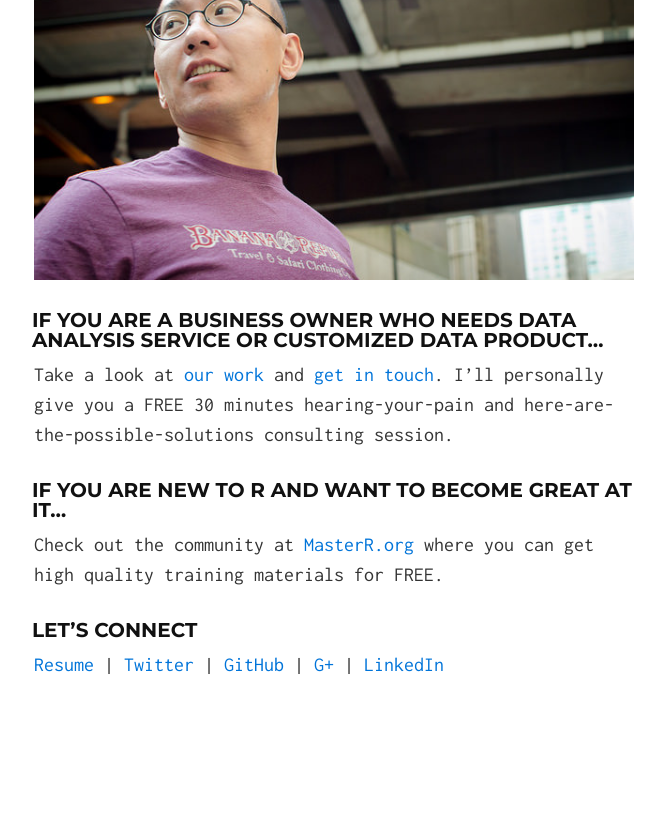
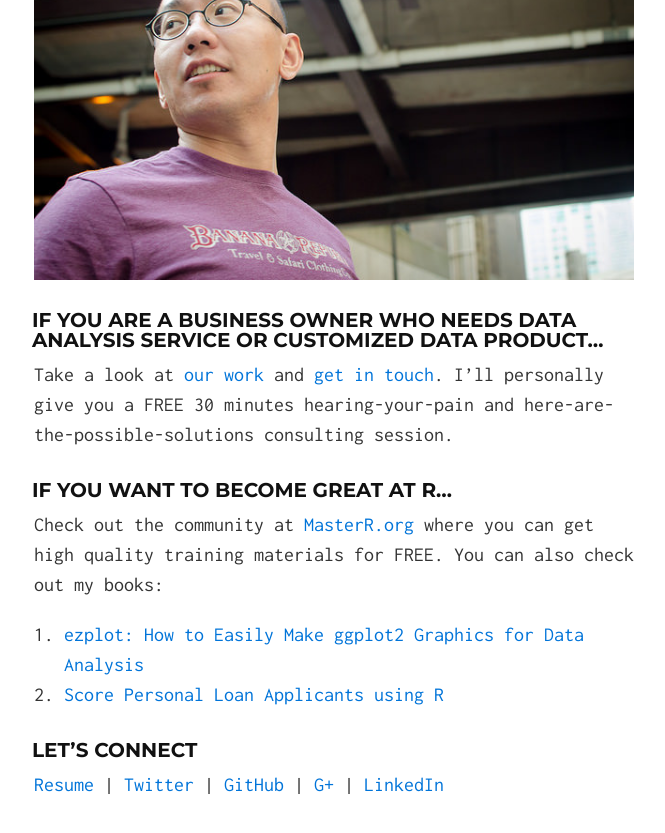
Before and after one commit to gmlang/gmlang.github.io, a Jekyll site: the page built from index.md, in a window 1280 px wide and 900 px high, scrolled down 1078 px. Shown: the top 833 px of the window, without its empty margins (306-971 px from the left). Built offline with Jekyll 4.4.1, drawn with Linux system fonts in a browser that asks for light colours; before the commit the page ends 1858 px from its top, so only the background shows below that.

Commit message:
add books

```diff
--- a/index.md
+++ b/index.md
@@ -16,9 +16,12 @@ I used to love the Argentine tango with all my passion, and I danced and lived a
 
 Take a look at [our work](http://www.cabaceo.com/app.html) and [get in touch](http://www.cabaceo.com/contact.html). I'll personally give you a FREE 30 minutes hearing-your-pain and here-are-the-possible-solutions consulting session.
 
-### If you are new to R and want to become great at it...
+### If you want to become great at R...
 
-Check out the community at [MasterR.org](http://masterr.org) where you can get high quality training materials for FREE.
+Check out the community at [MasterR.org](http://masterr.org) where you can get high quality training materials for FREE. You can also check out my books:
+
+1. [ezplot: How to Easily Make ggplot2 Graphics for Data Analysis](https://leanpub.com/ezplot/)
+2. [Score Personal Loan Applicants using R](https://leanpub.com/scorepersonalloanapplicantsusingr)
 
 ### Let's Connect
 [Resume](http://resume.gmlang.com) |
```
